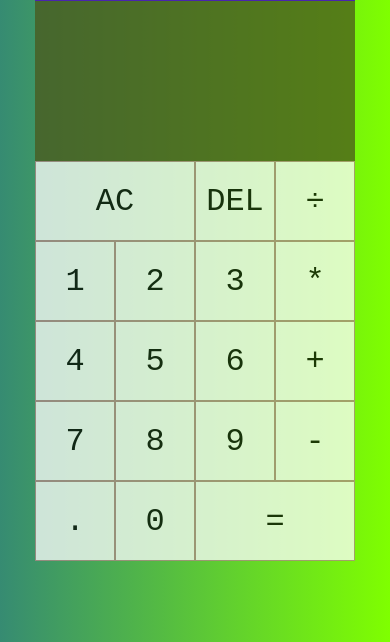
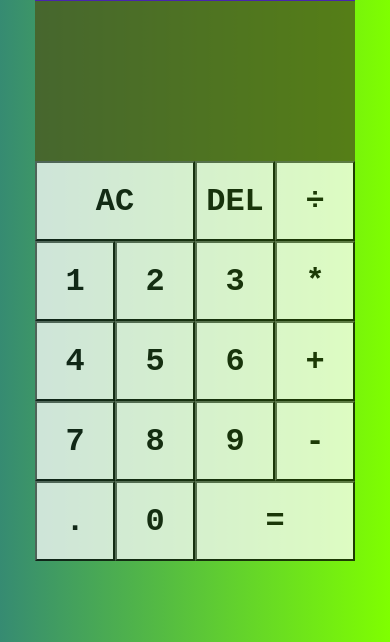
Before and after one commit to PhillipLam89/JS-Calculator, a PHP site: page / in a window 390 px wide. Shown: the part 202-844 px from the top of the page. Run offline with PHP 8.4, Linux system fonts and the light colour scheme.

Commit message:
fixed mobile styles

```diff
--- a/styles.css
+++ b/styles.css
@@ -22,8 +22,9 @@ body {
 
 button {
   cursor: pointer;
-  font-size: 2rem;
-  border: 1px solid rgb(177, 135, 135);
+  font-size: 32px;
+  font-weight: bolder;
+
   outline: none;
   background-color: white;
   opacity: 0.75;
```
Also changed, not shown: package.json (added, +20 -0 lines).
